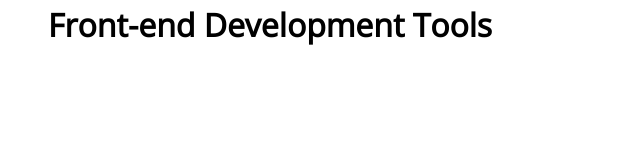
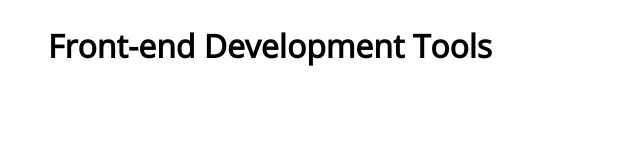
Before and after one commit to paulkaspriskie/frontend-dev-tools, a website: page dist/index.html in a window 1280 px wide. Shown: the whole page, without its empty margins (0-640 px from the left). Drawn offline with nearby package versions, Linux system fonts and the light colour scheme.

Commit message:
updated sass architecture: created~>core/_typography.scss.scss

```diff
--- a/src/scss/app.scss
+++ b/src/scss/app.scss
@@ -1,20 +1,10 @@
-@use "core/base";
+@use "core";
 @use "utils/mixins" as m;
-@import url('https://fonts.googleapis.com/css?family=Open+Sans');
-
-body,
-html {
-  font-family: 'Open Sans', sans-serif;
-  margin: 0;
-  padding: 0;
-}
 
 #app {
   padding: 1.5em 3em 0 3em;
 
   & > h1 {
-    @include m.transition(all, 0.2s, ease-in-out);
-    @include m.vert-center;
     margin: 0;
   }
 }
--- a/src/scss/core/_base.scss
+++ b/src/scss/core/_base.scss
@@ -1,3 +1,11 @@
+html {
+  box-sizing: border-box;
+}
+
+body {
+  font-family: var(--font-primary);
+}
+
 html,
 body {
   margin: 0;
--- a/src/scss/core/_index.scss
+++ b/src/scss/core/_index.scss
@@ -1 +1,2 @@
 @forward "base";
+@forward "typography";
--- /dev/null
+++ b/src/scss/core/_typography.scss
@@ -0,0 +1,10 @@
+@import url('https://fonts.googleapis.com/css?family=Open+Sans');
+
+:root {
+    --font-primary: 'Open Sans', sans-serif;
+    --font-secondary: serif;
+
+    /* set base values */
+    --text-base-size: 1em;
+    --text-scale-ratio: 1.2;
+}
```
Also changed, not shown: dist/css/app.css.
